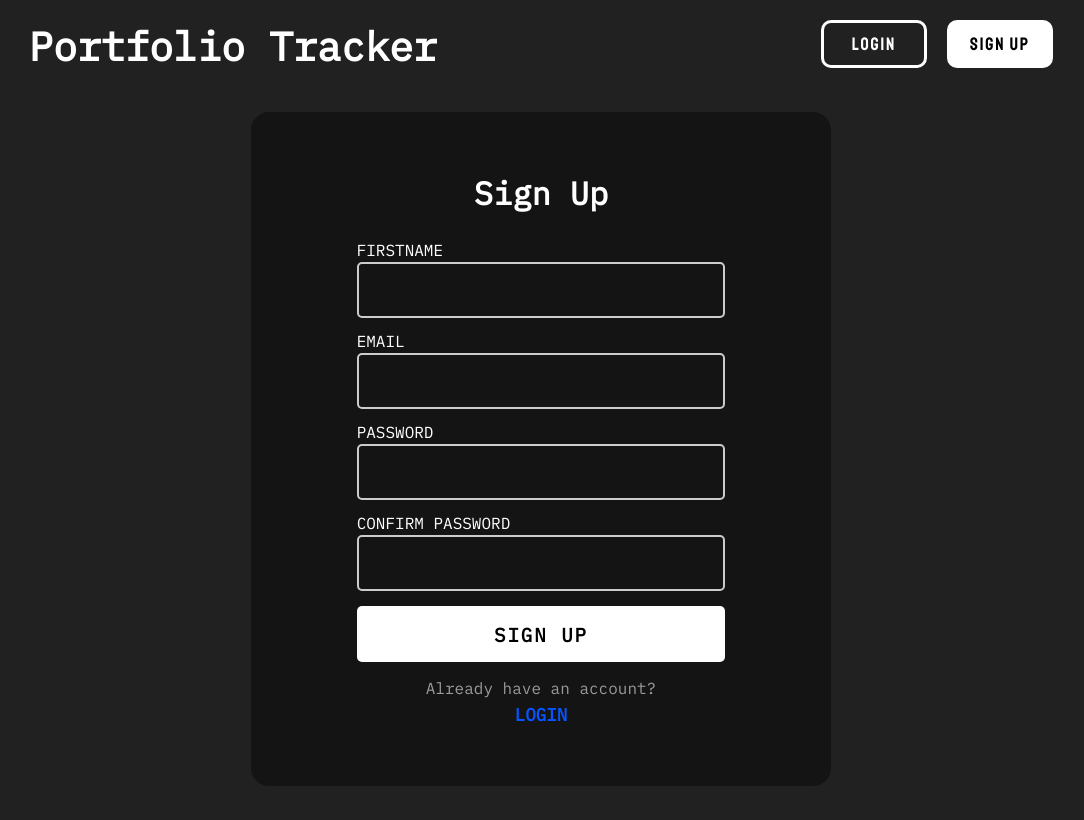
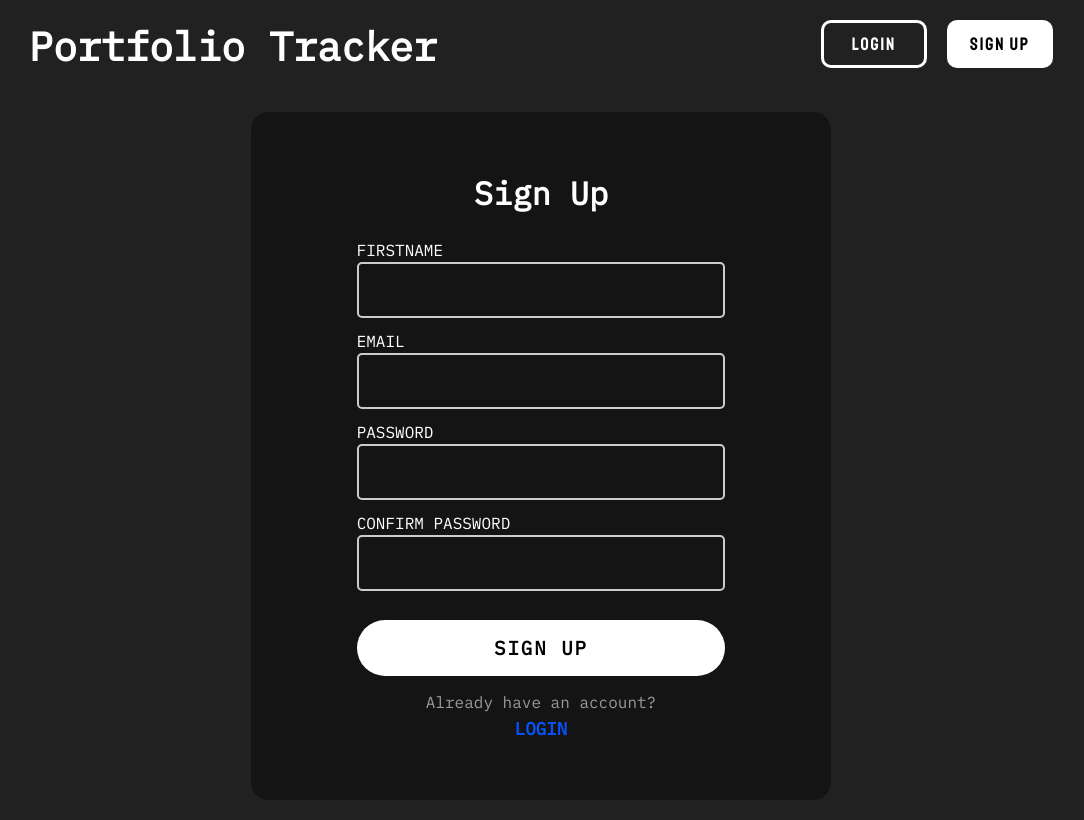
Before and after one commit to JonoMitter/portfolio-tracker, a React (Create React App) app in the folder frontend/: page /signup in a window 1280 px wide. Shown: the whole page, without its empty margins (99-1183 px from the left). Built offline with nearby package versions, Linux system fonts and the light colour scheme; no server answers.

Commit message:
made form buttons rounder

```diff
--- a/frontend/src/pages/styles/Form.scss
+++ b/frontend/src/pages/styles/Form.scss
@@ -67,18 +67,34 @@ section{
   border: none;
   outline: none;
   padding: 13px;
-  margin-top: 0.8em;
-  border-radius: 5px;
+  margin-top: 1.5em;
+  border-radius: 30px;
   cursor: pointer;
   color: rgb(0, 0, 0);
   background-color: rgb(255, 255, 255);
   min-height: 56px;
   font-weight: bold;
+  transition: all 0.3s;
 }
 
 .form-button:hover {
+  color: white;
+  background-color: rgb(46, 46, 46);
+  border: 2px solid white;
+}
+
+.login-button{
+  color: rgb(255, 255, 255);
+  background-color: rgba(255, 255, 255, 0);
+  border: 3px solid rgb(255, 255, 255);
+}
+
+// TODO
+// cool button hover animation
+.login-button:hover{
   color: rgb(0, 0, 0);
-  background-color: rgb(226, 226, 226);
+  background-color: rgb(255, 255, 255);
+  border: 3px solid rgb(255, 255, 255);
 }
 
 .form-text {
@@ -105,7 +121,6 @@ section{
 
 .form-error {
   margin: 0;
-  // min-height: 1em;
   color: #de1a0e;
   font-style: italic;
   font-family: 'IBM Plex Sans', sans-serif;
```
